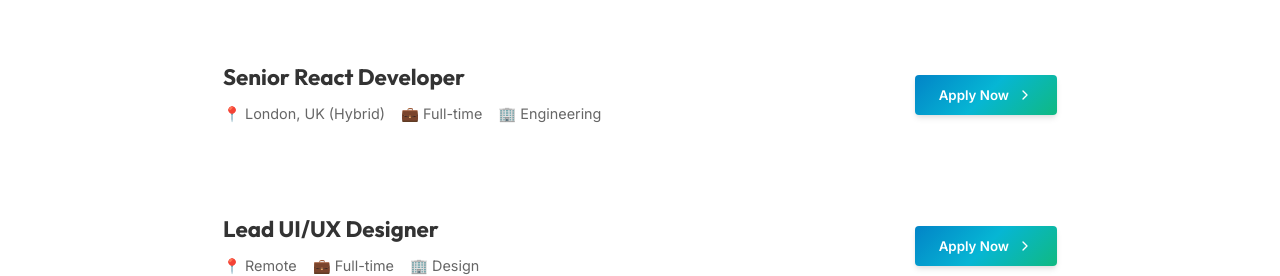
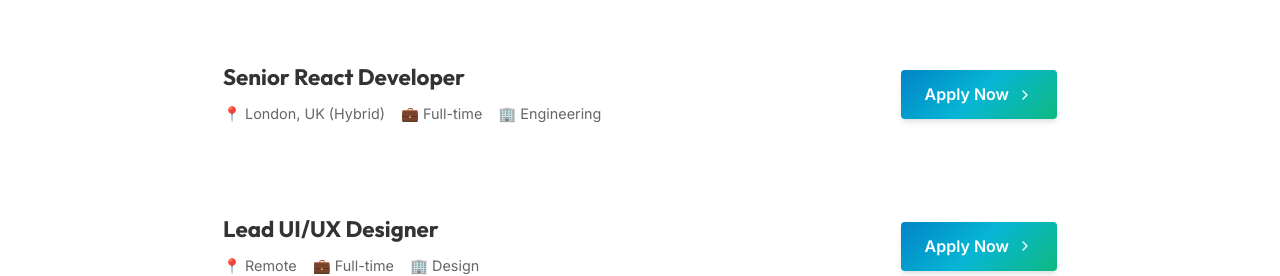
Before and after one commit to SKeerthi25/lgtech, a React (Vite) app: page /careers in a window 1280 px wide. Shown: the part 539-815 px from the top of the page. Built offline with nearby package versions, Linux system fonts and the light colour scheme.

Commit message:
Redirect 'Apply Now' buttons on Careers page to Contact page

```diff
--- a/src/pages/Careers.jsx
+++ b/src/pages/Careers.jsx
@@ -1,6 +1,8 @@
 import React from 'react';
 import { motion } from 'framer-motion';
 import { ChevronRight } from 'lucide-react';
+import { Link } from 'react-router-dom';
+
 
 const Careers = () => {
   const jobs = [
@@ -68,9 +70,9 @@ const Careers = () => {
                   </div>
                 </div>
                 <div>
-                  <button className="btn btn-primary" style={{ padding: '0.75rem 1.5rem', display: 'flex', alignItems: 'center', gap: '0.5rem' }}>
+                  <Link to="/contact" className="btn btn-primary" style={{ padding: '0.75rem 1.5rem', display: 'inline-flex', alignItems: 'center', gap: '0.5rem', textDecoration: 'none' }}>
                     Apply Now <ChevronRight size={16} />
-                  </button>
+                  </Link>
                 </div>
               </motion.div>
             ))}
```
